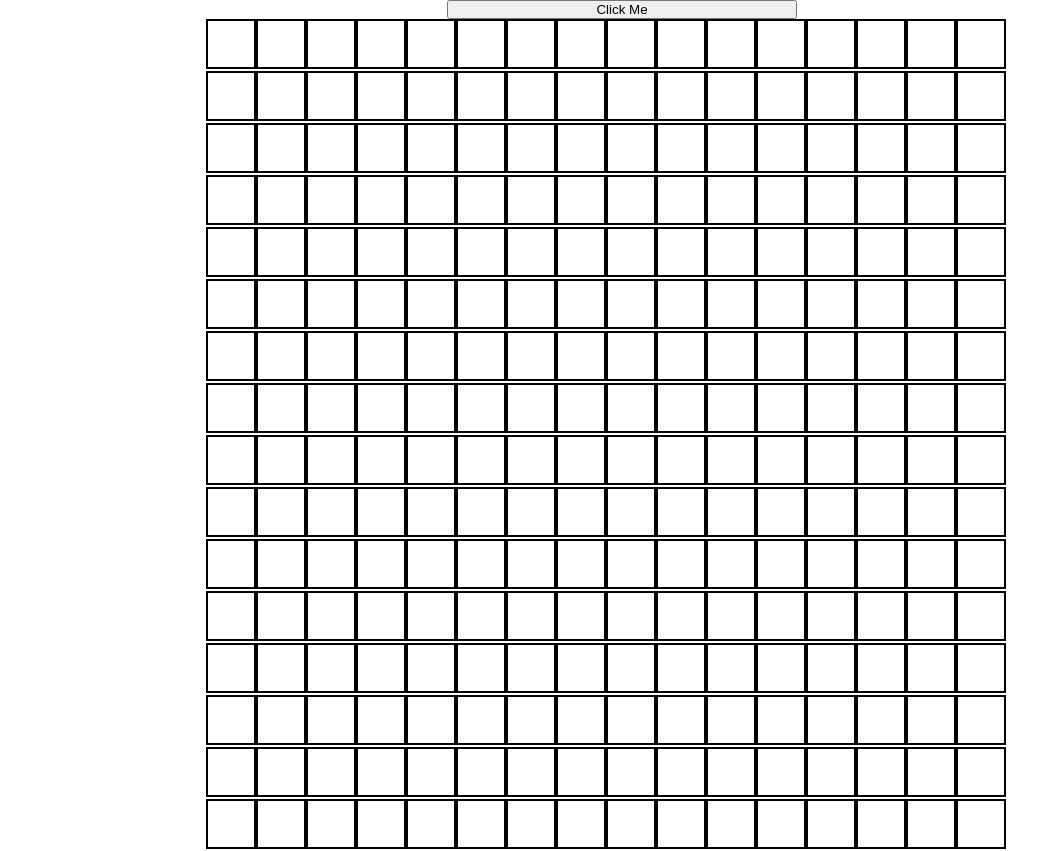
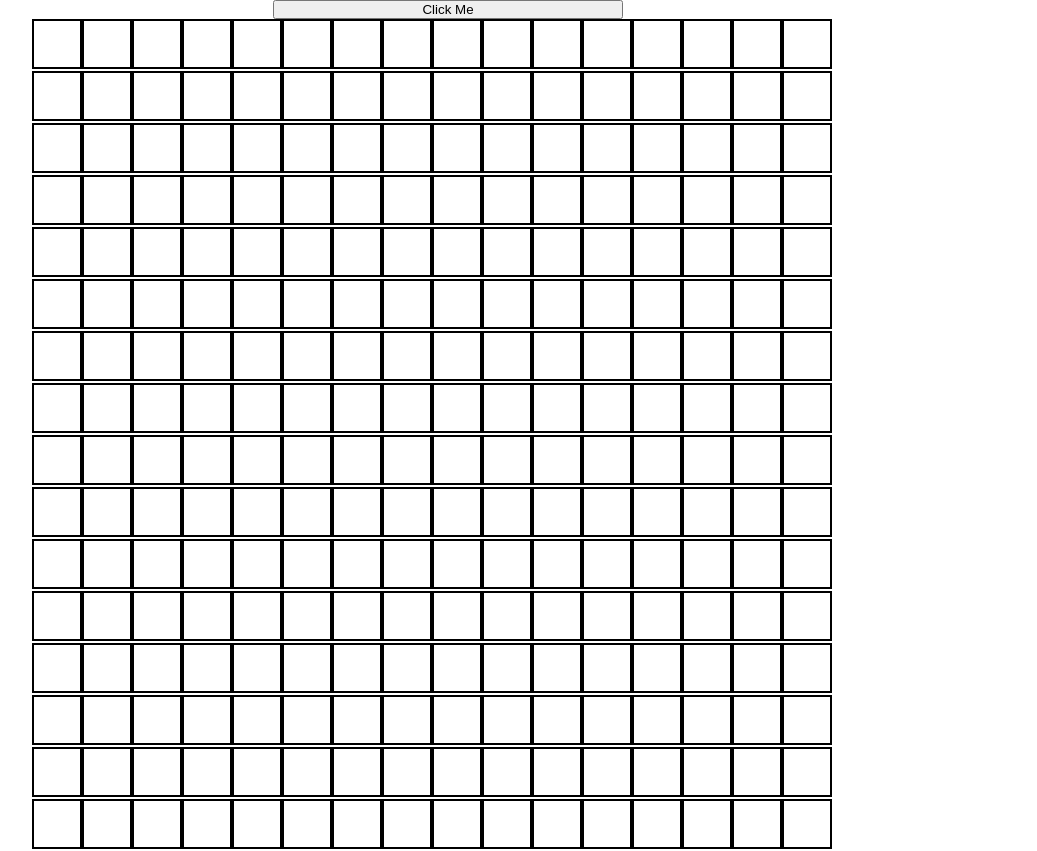
Before and after one commit to ffernandezTech/Etch-a-Sketch, a plain HTML site: page index.html in a window 1280 px wide. Shown: the whole page, without its empty margins (18-1055 px from the left). Drawn offline with Linux system fonts and the light colour scheme.

Commit message:
feat: set size for body

```diff
--- a/style.css
+++ b/style.css
@@ -24,10 +24,12 @@
 
 
 body{
+
+    width: 932px;
+    height: auto;
     display: flex;
     flex-direction: column;
-    justify-content: center;
-    align-content: center;
+    align-items: center;
 
 
 }
@@ -35,7 +37,7 @@ body{
 #btnInput{
     width: 350px;
     height: auto;
-    align-self: center;
+    /* align-self: center; */
 
 
 }
@@ -45,7 +47,7 @@ body{
     width: 832px;
     height: 832px;
 
-    align-self: center;
+    /* align-self: center; */
     display:flex;
     flex-direction: row;
     flex-wrap: wrap;
```
